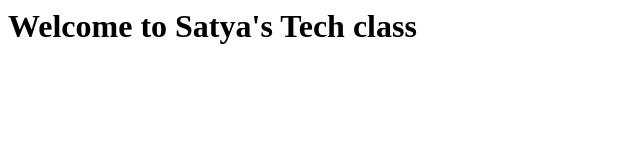
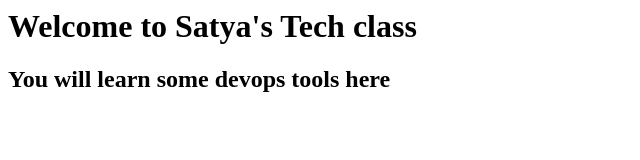
Before and after one commit to SatyaR-Git-Personal/JenkinsDemo, a plain HTML site: page index.html in a window 1280 px wide. Shown: the whole page, without its empty margins (0-640 px from the left). Drawn offline with Linux system fonts and the light colour scheme.

Commit message:
Modifying for automatic trigger

```diff
--- a/index.html
+++ b/index.html
@@ -2,6 +2,7 @@
 	<title> This is my CI/CD Pipeline project </title>
 	<body>
 	<h1> Welcome to Satya's Tech class </h1>
+	<h2> You will learn some devops tools here </h2>
 	</body>
 
 </html>
```
